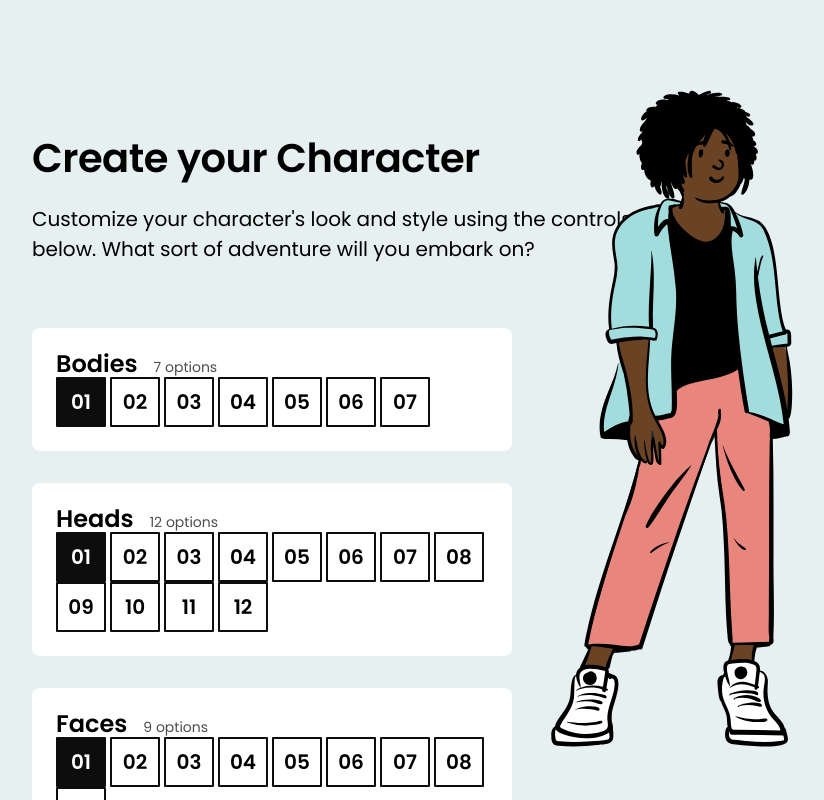
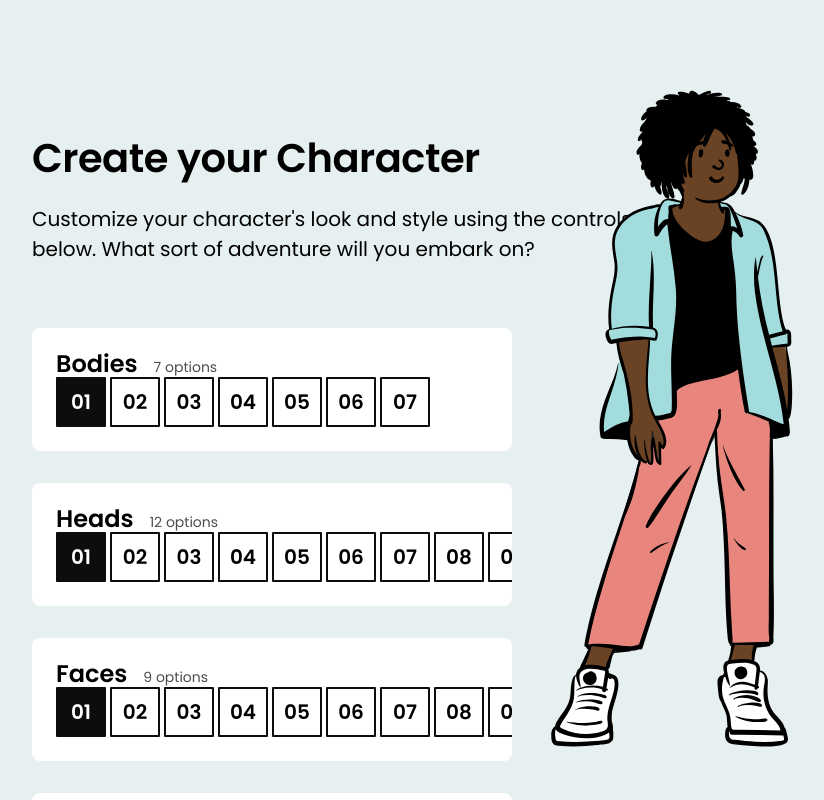
Before and after one commit to vegar/css-for-js, a React (Create React App) app in the folder m2/character-creator/: page / in a window 1280 px wide. Shown: the top 800 px of the page, without its empty margins (128-952 px from the left). Built offline with nearby package versions, Linux system fonts and the light colour scheme.

Commit message:
ex3 button overflow

```diff
--- a/m2/character-creator/src/components/ControlPane/ControlPane.module.css
+++ b/m2/character-creator/src/components/ControlPane/ControlPane.module.css
@@ -10,6 +10,8 @@
     to deal with it yet!
   */
   margin-bottom: 32px;
+  white-space: nowrap;
+  overflow-x:scroll;
 }
 
 .title {
```
